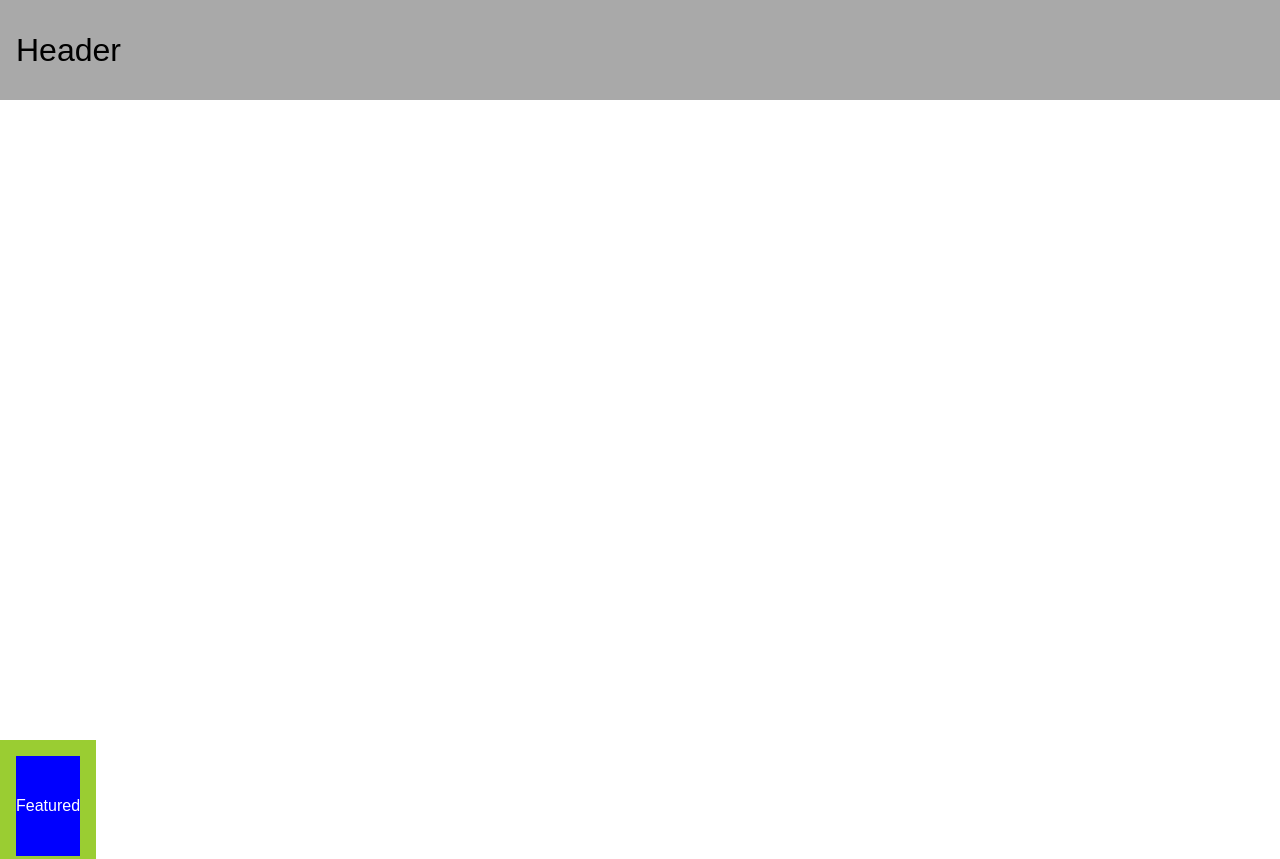
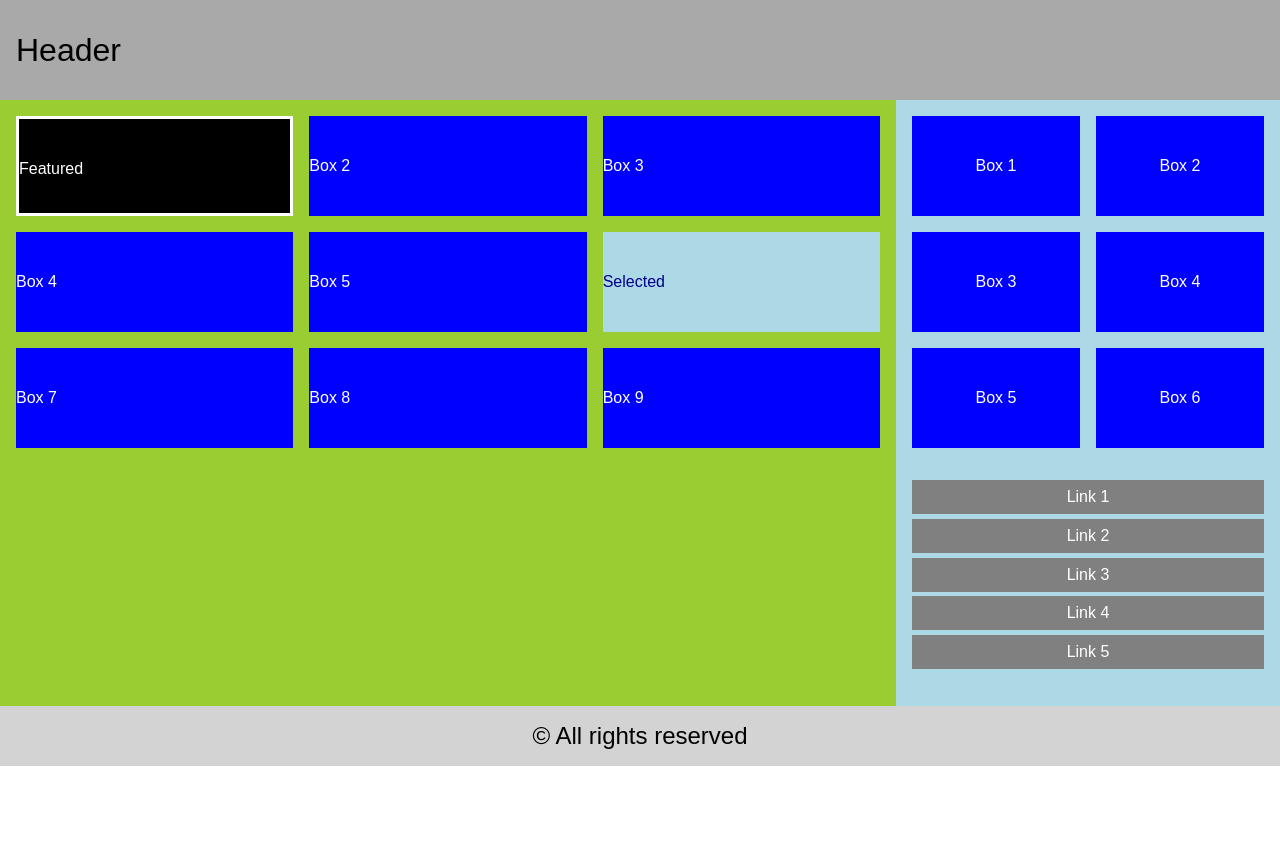
Before and after one commit to Logan-Watt/inclass-web-project, a website built with Vite: page src/Practice_Activity_07/example01.html in a window 1280 px wide. Shown: the top 859 px of the page. After the commit the page ends 800 px from the top, so only its background shows below. Built offline with nearby package versions, Linux system fonts and the light colour scheme.

Commit message:
completed practice 07

```diff
--- a/src/Practice_Activity_07/example01.html
+++ b/src/Practice_Activity_07/example01.html
@@ -3,16 +3,16 @@
     <head>
         <meta charset="UTF-8">
         <meta name="viewport" content="width=device-width, initial-scale=1.0">
-        <title>Document</title>
+        <title>Box Example</title>
         <link rel="stylesheet" href="..\stylesheets\example01.css">
     </head>
 
-    <body>
+    <body class="use-flex">
         <header>Header</header>
-        <div class="container" id="main-container"></div>
+        <div class="container" id="main-container">
             <div id="main-col">
-            <div class="boxes">
-                <div class="box">Featured</div>
+                <div class="boxes clearfix">
+                    <div class="box" type="featured">Featured</div>
                     <div class="box">Box 2</div>
                     <div class="box">Box 3</div>
                     <div class="box">Box 4</div>
@@ -24,7 +24,7 @@
                 </div>
             </div>
             <div id="aside-col">
-            <div class="boxes">
+                <div class="boxes clearfix">
                     <div class="box">Box 1</div>
                     <div class="box">Box 2</div>
                     <div class="box">Box 3</div>
@@ -40,6 +40,7 @@
                     <li><a href="#link_5">Link 5</a></li>
                 </ul>
             </div>
+        </div>
         <footer>&copy; All rights reserved</footer>
 
     </body>
--- a/src/stylesheets/example01.css
+++ b/src/stylesheets/example01.css
@@ -1,12 +1,11 @@
 /* TODO */
-
 :root {
     font-family: Arial, Helvetica, sans-serif;
     font-size: 16px;
     box-sizing: border-box;
 }
 
-* {
+*, ::after, ::before {
     box-sizing: inherit;
 }
 
@@ -28,10 +27,16 @@ footer {
 }
 
 body {
-    margin: 0 0 0 0;
+    margin: 0;
 }
 
-#main-container {
+.use-flex #main-container {
+    display: flex;
+    flex-flow: row nowrap;
+    width: 100vw;
+}
+
+.use-float #main-container {
     display: table;
     width: 100vw;
     height: calc(100vh - 160px);
@@ -41,12 +46,17 @@ body {
     display: none;
 }
 
-#main-col {
+.use-flex #main-col {
+    flex: 1;
+    background-color: yellowgreen;
+}
+
+.use-float #main-col {
     display: table-cell;
     background-color: yellowgreen;
 }
 
-#main-col .box {
+#main-container .box {
     height: 100px;
     line-height: 100px;
     background-color: blue;
@@ -54,3 +64,121 @@ body {
     color: white;
     margin: 1rem 1rem 0 1rem;
 }
+
+.clearfix::after {
+    content: "";
+    clear: both;
+    display: table;
+}
+
+#main-container [selected] {
+    color: darkblue;
+    background-color: lightblue;
+}
+
+#main-col [type="featured"] {
+    border: 3px solid white;
+    background-color: black;
+}
+
+/* Medium Devices */
+@media all and (min-width: 600px) {
+    .use-flex #main-col .box {
+        display: flex;
+        flex-flow: row wrap;
+    }
+
+    .use-flex #main-col .box {
+        margin: 1rem 0 0 1rem;
+        width: calc((100% - 3rem) / 2);
+    }
+
+    .use-float #main-col .box {
+        float: left;
+        margin: 1rem 0 0 1rem;
+        width: calc((100% - 3rem) / 2);
+    }
+}
+
+/* Large Devices */
+@media all and (min-width: 800px) {
+    .use-flex #main-col {
+        flex: 7;
+    }
+
+    .use-float #main-col {
+        width: 70%;
+    }
+
+    .use-flex #main-container .boxes {
+        display: flex;
+        flex-flow: row wrap;
+    }
+
+    .use-flex #main-container .box {
+        margin: 1rem 0 0 1rem;
+    }
+    .use-float #main-container .box {
+        float: left;
+        margin: 1rem 0 0 1rem;
+    }
+
+    .use-float #main-col .box, .use-flex #main-col .box {
+        width: calc((100% - 4rem) / 3);
+    }
+
+    .use-flex #aside-col {
+        display: block;
+        flex: 3;
+        background-color: lightblue;
+    }
+
+    .use-float #aside-col {
+        display: table-cell;
+        background-color: lightblue;
+        vertical-align: top;
+    }
+
+    .use-flex #aside-col .boxes {
+        display: flex;
+        flex-flow: row wrap;
+    }
+
+    .use-float #aside-col .box, .use-flex #aside-col .box {
+        width: calc((100% - 3rem) / 2);
+    }
+
+    ul.links {
+        list-style: none;
+        padding: 1rem;
+    }
+
+    ul.links > li {
+        color: black;
+        padding: .5rem;
+        background-color: grey;
+        margin-bottom: .3rem;
+        text-align: center;
+    }
+
+    ul.links > li > a {
+        color: inherit;
+        text-decoration: none;
+    }
+
+    ul.links > li > a:link {
+        color: white;
+    }
+
+    ul.links > li > a:visited {
+        color: darkgray;
+    }
+
+    ul.links > li > a:active {
+        color: orange;
+    }
+
+    ul.links > li:hover {
+        background-color: blue;
+    }
+}
```
Lines whose indentation alone changed are shown as unchanged.
